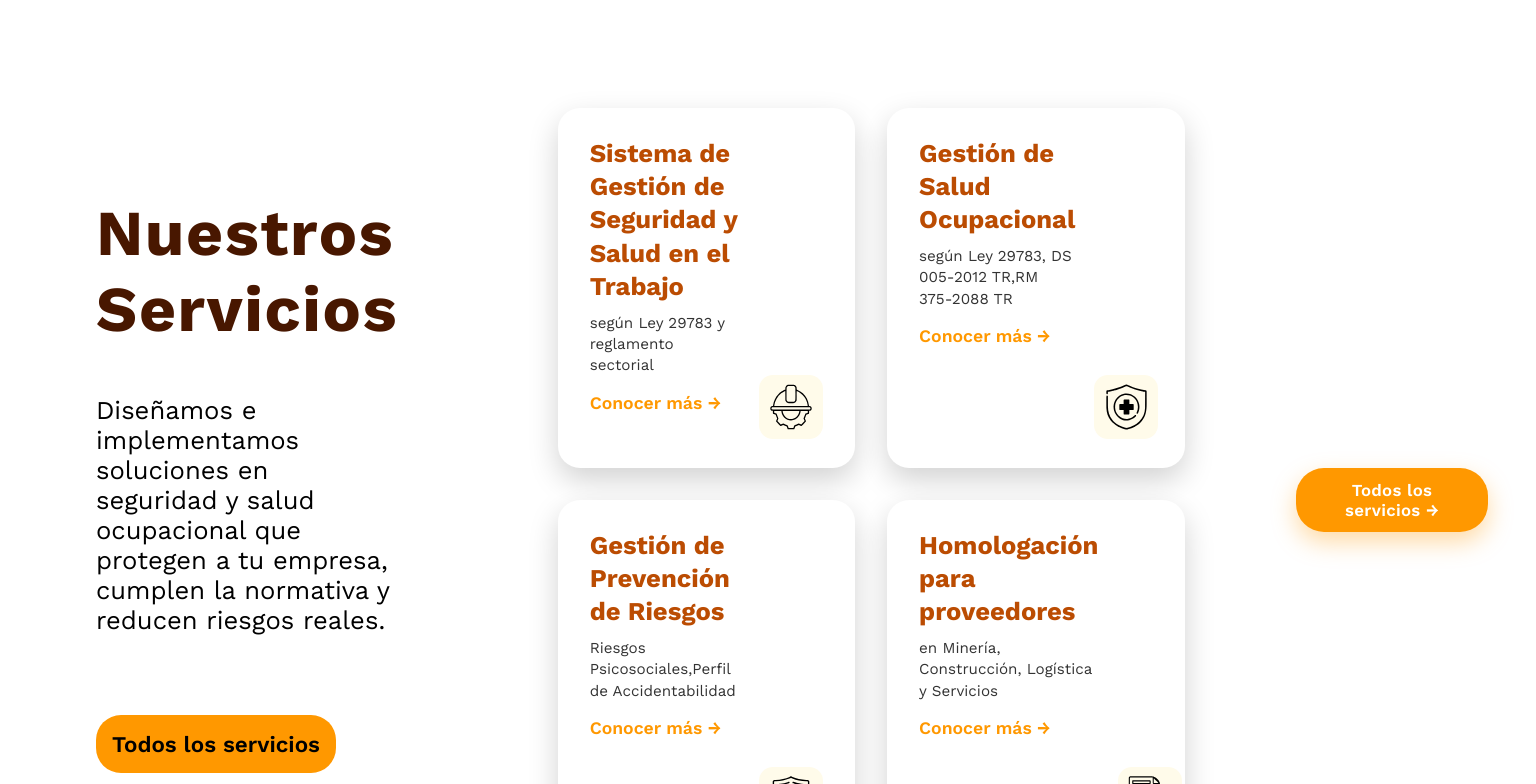
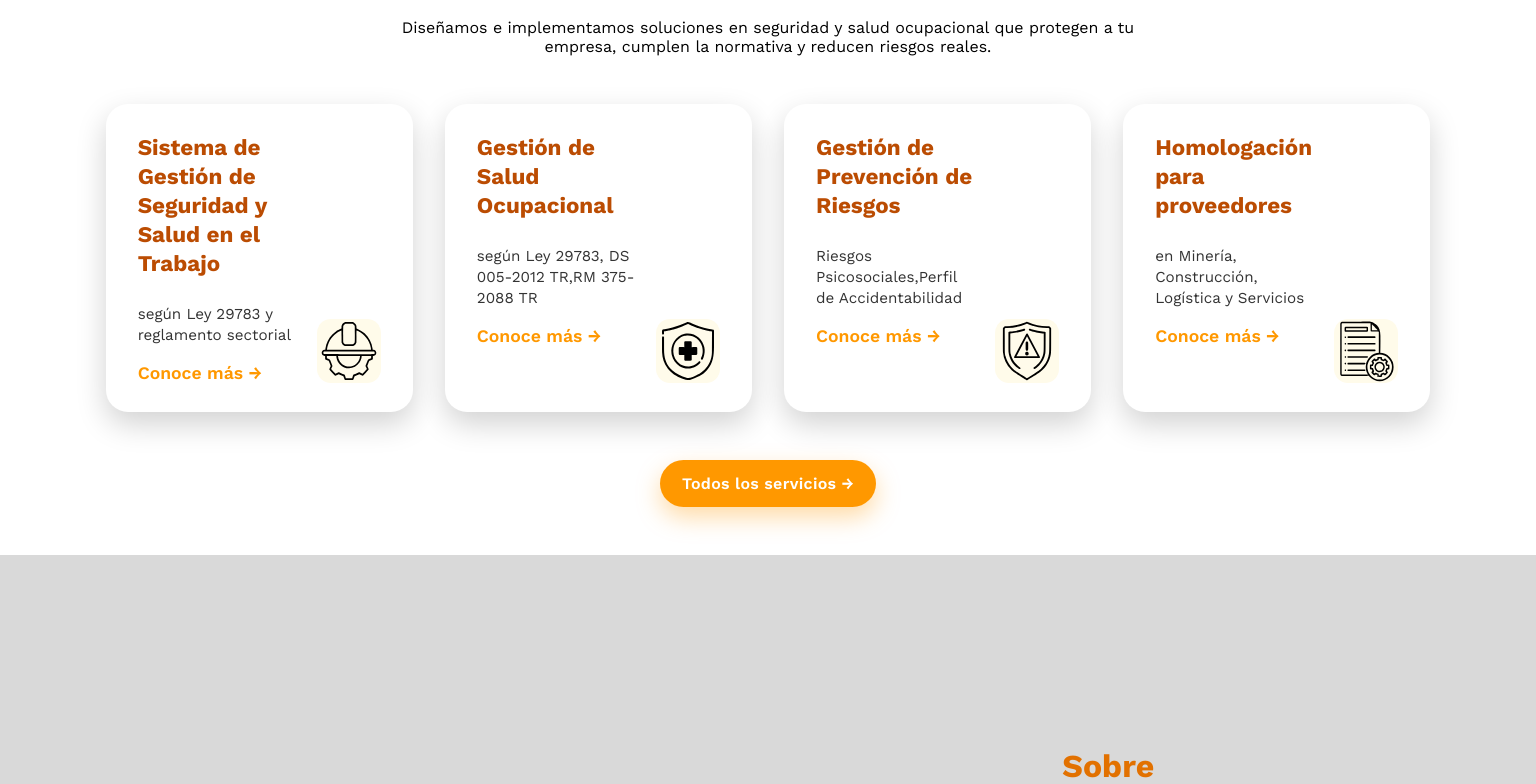
Before and after one commit to Zapallit0/SafetyProject, a React (Vite) app: page / in a window 1536 px wide. Shown: the part 980-1764 px from the top of the page. Built offline with nearby package versions, Linux system fonts and the light colour scheme.

Commit message:
Completando el responsive para los servicios del HM

```diff
--- a/src/Components/Home/Service_HomePage/Service_HomePage.css
+++ b/src/Components/Home/Service_HomePage/Service_HomePage.css
@@ -31,12 +31,15 @@
     text-align: center;
     z-index: 100;
 }
-.Service2Text h3{
+.Service2Text h3,span{
     font-size: 1.5rem;
     font-weight: 700;
     letter-spacing: 0.1rem;
     margin-bottom: 1rem;
     color: var(--orange950)
+}
+.Service2Text span{
+    color:var(--orange600);
 }
 .Service2Text p{
     font-size: 1rem;
@@ -58,7 +61,7 @@
   background-color: var(--orange500);
   color: white;
 
-  font-size: 1.05rem;
+  font-size: 1rem;
   font-weight: 600;
   letter-spacing: 0.3px;
   cursor: pointer;
@@ -128,6 +131,9 @@
     transform 0.35s ease,
     box-shadow 0.35s ease,
     background-color 0.35s ease;
+}
+.ServiceCard.horizontal span {
+    letter-spacing: 0;
 }
 .ServiceCardContent {
   display: flex;
@@ -199,6 +205,9 @@
     .Service2{
         padding: 3rem 0;
     }
+    .Service2Text{
+        max-width: 60%;
+    }
     .ServicesPresentation{
         width: 100%;
     }
@@ -206,88 +215,48 @@
         width:35% ;
         text-align: left;
         align-items: flex-start;
+        min-height: 250px;
     }
-
     .ServiceCardIcon {
         align-self: flex-end;
     }
     .btnMasInfoCel{
         margin-top: 2rem;
-        font-size: 1.5rem;
-        height: 4rem;
-        width: 12rem;
     }
 }
-@media screen and (min-width:1100px){
-    .Service2{
-        flex-direction: row;
-        justify-content: center;
-        padding: 12rem 3rem;
-    }
+@media screen and (min-width:1400px){
     .Service2Text{
-        width:35vw;
-        height:fit-content;
-        min-height: 70vh;
-        color: white;
         justify-content: center;
         border-radius: 25px;
-        text-align: left;
-        padding: 1rem 2rem;
+        text-align: center;
         z-index: 100;
-        margin-bottom: 0;
+        max-width: 50%;
     }
     .ServicesPresentation{
         align-items: start;
     }
-    .Service2Text h3{
-        align-self: center;
+    .Service2Text h3,span{
         margin-bottom: 2rem;
+        font-size: 2rem;
     }
-    .Service2Text p{
-        font-size: 1.5rem;
+    .ServiceCard.horizontal {
+        width:20% ;
+        min-height: 300px;
     }
-    .ServiceCard{
-        height: 45vh;
-        min-height: 35vh;
-        padding: 0 2.5rem;
-    }
-    .ServiceCard h4{
-        font-size: 1.6rem;
+    .ServiceCard.horizontal h4{
+        font-size: 1.4rem;
+        margin-bottom: 1rem;
     }
     .ServiceCard span{
         font-size: 1.1rem;
     }
-    .Service2Text button{
-        display:block;
-        font-size: 1rem;
+    .ServiceCardContent{
+        height:250px;
     }
-    .Service2Text button:hover{
-        background-color: var(--orange600);
+    .ServiceCardContent span{
+        justify-self:end
     }
-    .Service2Text p{
-        display: block;
-    }
-    .btnMasInfoCel{
-        display: none;
+    .ServiceCardIcon img {
+    width: 90%;
     }
 }
-@media screen and (min-width:1300px){
-    .Service2Text{
-        justify-content: start;
-        padding: 5rem 3rem;
-    }
-    .Service2Text h3{
-        font-size: 4rem;
-        margin-bottom: 3rem;
-    }
-    .Service2Text p{
-        font-size: 1.6rem;
-        margin-bottom: 5rem;
-    }
-    .Service2Text button{
-        height: fit-content;
-        padding: 1rem;
-        width: fit-content;
-        font-size: 1.4rem;
-    }
-}
--- a/src/Components/Home/Service_HomePage/Service_HomePage.jsx
+++ b/src/Components/Home/Service_HomePage/Service_HomePage.jsx
@@ -51,12 +51,9 @@ function Service_HomePage() {
 
     <div className='Service2' id='Services'>
         <div className='Service2Text'>
-            <h3>Nuestros Servicios</h3>
+            <h3>Nuestros <span>Servicios</span></h3>
             <p>Diseñamos e implementamos soluciones en seguridad y salud ocupacional
                 que protegen a tu empresa, cumplen la normativa y reducen riesgos reales.</p>
-            <Link to={'/Servicios'} className='btnServicio2'>
-                <button className='btnMasInfo'>Todos los servicios</button>
-            </Link>
         </div>
         <motion.div
             className="ServicesPresentation"
@@ -77,7 +74,7 @@ function Service_HomePage() {
                     <h4>{service.ServiceName}</h4>
                     <p>{service.Info}</p>
                     <span className="ServiceLink">
-                    Conocer más →
+                    Conoce más →
                     </span>
                 </div>
 
```
Lines whose indentation alone changed are shown as unchanged.
